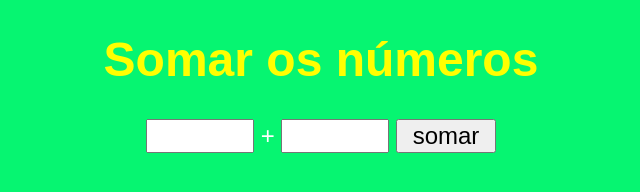
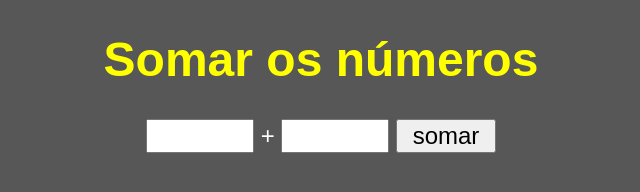
Before and after one commit to leandro-porciuncula/calculadora, a plain HTML site: page index.html in a window 1280 px wide. Shown: the whole page, without its empty margins (319-959 px from the left). Drawn offline with Linux system fonts and the light colour scheme.

Commit message:
background preto

```diff
--- a/index.html
+++ b/index.html
@@ -9,7 +9,7 @@
             color: yellow;
         }
         body {
-            background: rgb(6, 245, 113);
+            background: rgba(0, 0, 0, 0.658);
             font: normal 18pt arial ;
             color: white;
             text-align: center;
```
